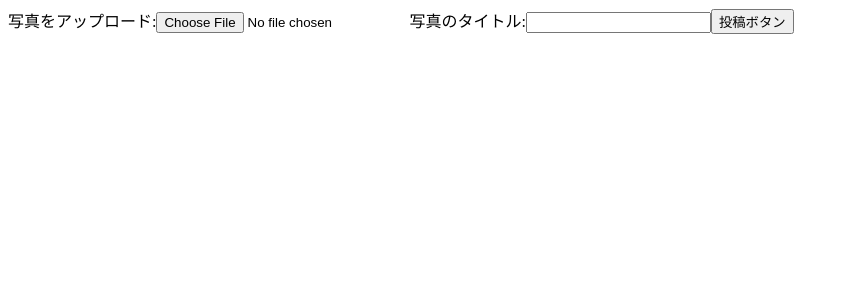
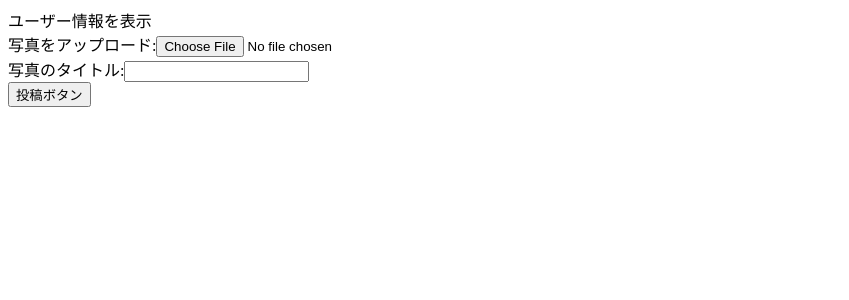
Before and after one commit to tama3br0/JOJO_app_frontend, a Next.js app: page /create_post in a window 1280 px wide. Shown: the top 300 px of the page, without its empty margins (0-849 px from the left). Built offline with nearby package versions, Linux system fonts and the light colour scheme.

Commit message:
アップロードファイル選択時に画像のプレビューを表示

```diff
--- a/pages/create_post.jsx
+++ b/pages/create_post.jsx
@@ -8,7 +8,19 @@ import styles from "../styles/CreateForm.module.css";
 const CreateForm = () => {
     const [title, setTitle] = useState("");
     const [image, setImage] = useState(null);
+    const [previewURL, setPreviewURL] = useState(null); // 追加: プレビュー画像のURLを保持するステート
+
     const router = useRouter();
+
+    // プレビュー画像情報の取得
+    const handleImageChange = (e) => {
+        const selectedImage = e.target.files[0];
+        setImage(selectedImage);
+        if (selectedImage) {
+            const imageURL = URL.createObjectURL(selectedImage);
+            setPreviewURL(imageURL);
+        }
+    };
 
     const handleSubmit = async (e) => {
         e.preventDefault();
@@ -30,16 +42,29 @@ const CreateForm = () => {
 
     return (
         <div className={styles.createContainer}>
+            <div>ユーザー情報を表示</div>
             <form className={styles.createForm} onSubmit={handleSubmit}>
+                <div>
                     <label className={styles.createLabel}>
                         写真をアップロード:
                         <input
                             type="file"
-                        accept="image/*" // アップロードできる画像ファイルのみを表示するように設定
-                        onChange={(e) => setImage(e.target.files[0])} // 1つの画像ファイルのみ選択できるように設定
+                            accept="image/*"
+                            onChange={handleImageChange} // 修正: handleImageChangeを使用するように修正
                         />
                     </label>
-
+                </div>
+                {/* プレビューを表示 */}
+                {previewURL && (
+                    <div>
+                        <img
+                            src={previewURL}
+                            alt="画像プレビュー"
+                            className={styles.imagePreview}
+                        />
+                    </div>
+                )}
+                <div>
                     <label className={styles.createTitle}>
                         写真のタイトル:
                         <input
@@ -48,6 +73,7 @@ const CreateForm = () => {
                             onChange={(e) => setTitle(e.target.value)}
                         />
                     </label>
+                </div>
 
                 <button type="submit" className={styles.btnCreate}>
                     投稿ボタン
```
Lines whose indentation alone changed are shown as unchanged.
